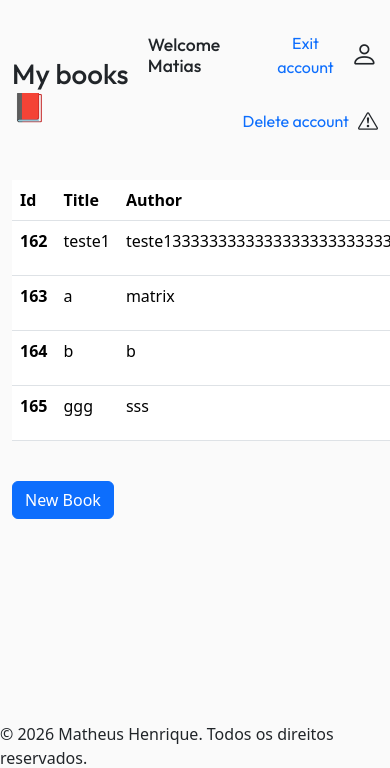
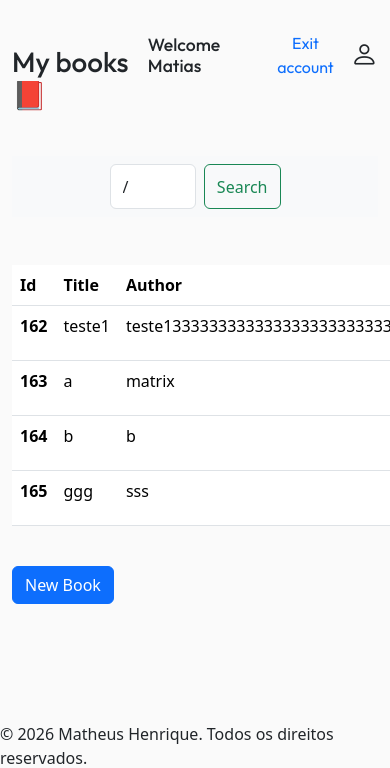
Before and after one commit to MatheusHenriTech/library, a Django app: page /book/mybooks/ in a window 390 px wide; the page is wider, and only the part inside the window is pictured. Shown: the part 58-826 px from the top of that part. Run offline with Django 5.2, Linux system fonts and the light colour scheme; a user stored in the database is signed in; data comes from the database, SQL or seed files in the repository; both versions use the stored data as it was after the commit; some libraries are stand-ins or nearby versions.

Commit message:
adiocionei um input de search usando a classe Q, usada para consultas complexas no banco de dados

```diff
--- a/myapp/templates/myapp/base.html
+++ b/myapp/templates/myapp/base.html
@@ -27,9 +27,11 @@
         <i class="bi bi-list text-white fs-2 ms-3"></i>
         </a>
         <ul class="dropdown-menu">
+           <li><a href="{% url "home" %}" class="dropdown-item">Home</a></li>
             <li><a href="{% url "home" %}" class="dropdown-item">All books</a></li>
             <li><a href="{% url "my_books" %}" class="dropdown-item">My books</a></li>
-            <li><a href="{% url "my_user" %}" class="dropdown-item">My account</a></li>
+            <li><a href="{% url "my_user" %}" class="dropdown-item">My account <i class="bi bi-gear fs-6 ms-1"></i> </a>
+            </li>
         </ul>
     </div>
     <a class="navbar-brand ms-3 fs-4 me-auto" href="{% url "home" %}">Library</a>
--- a/myapp/templates/myapp/create_book.html
+++ b/myapp/templates/myapp/create_book.html
@@ -14,7 +14,6 @@
         <a href="{% url "home" %}" class="btn btn-secondary w-20 mt-3 ms-2">Go Home</a>
     </form>
 
-
 </div>
 
 {% endblock content %}
--- a/myapp/templates/myapp/myaccount.html
+++ b/myapp/templates/myapp/myaccount.html
@@ -14,7 +14,7 @@
 
 </style>
     <div class="container mx-auto">
-        <h1 class="text-center mt-4">User: </h1>
+        <h1 class="text-center mt-4">User: {{ request.user.username|capfirst }}</h1>
         <form method="post" class="col-md-6 mx-auto mt-4">
             {% csrf_token %}
             {{ form|crispy }}
--- a/myapp/templates/myapp/mybooks.html
+++ b/myapp/templates/myapp/mybooks.html
@@ -28,44 +28,29 @@
                     <p class="d-flex align-items-center" style="font-size: 1rem;">
                         <a href="#"
                             class="btn btn-link pe-2 link-underline"
-                            style="text-decoration: none;"
-                            data-bs-toggle="modal"
-                            data-bs-target="#deleteuser">
-
-                                <span>Delete account</span>
+                            style="text-decoration: none;">
                         </a>
-                        <i class="bi bi-exclamation-triangle fs-5"></i>
                     </p>
                 </div>
             </h1>
 
-            <div class="modal fade" id="deleteuser">
-                <div class="modal-dialog">
-                    <div class="modal-content">
-                        <div class="modal-header"> <!-- Cabeçalho -->
-                            <h5 class="modal-title">User: {{ username|capfirst }} </h5>
-                            <button type="button" class="btn-close" data-bs-dismiss="modal"></button>
-                        </div>
 
-                        <div class="modal-body"> <!-- Corpo -->
-                            Are you sure you want to delete permanently your account: <strong>{{ username|capfirst }}</strong>?
-                        </div>
+            <nav class="navbar bg-body-tertiary mt-4">
+                <div class="container-fluid">
+                    <form class="d-flex mx-auto w-50" role="search" method="GET">
+                    <input
+                        class="form-control me-2" style="height: 45px;" type="search" placeholder="Search for a book" aria-label="Search"
+                        name="q"
+                        value=
 
-                    <div class="modal-footer"> <!-- Rodapé -->
-                        <form action="{% url "deleteuser" %}" method="post">
-                            {% csrf_token %}
-                            <button type="submit" class="btn btn-danger">Yes, delete</button>
-                        </form>
+                        />
+                    <button class="btn btn-outline-success" type="submit">Search</button>
+                    </form>
+                </div>
+            </nav>
 
-                        <a href="{% url 'home' %}" class="btn btn-secondary">
-                            Back
-                        </a>
-                        </div>
-                    </div>
-                </div>
-            </div>
 
-            <table class="table mt-4">
+            <table class="table mt-5">
                 <thead>
                     <tr>
                     <th scope="col">Id</th>
--- a/myapp/urls.py
+++ b/myapp/urls.py
@@ -1,5 +1,5 @@
 from django.urls import path
-from .views import edit_book, home, create_book, delete_book, login_user, logout_user, register, delete_user, my_books, my_user
+from .views import edit_book, home, create_book, delete_book, login_user, logout_user, register, delete_user, my_books, my_user, detail_book
 
 urlpatterns = [
     path('', home, name='home'),
@@ -12,5 +12,6 @@
     path('book/deleteuser/', delete_user.as_view(), name="deleteuser"),
     path('book/mybooks/', my_books, name="my_books"),
     path('book/myuser/', my_user.as_view(), name="my_user"),
+    path('book/detailbook/<int:pk>/', detail_book.as_view(), name="detail_book")
 
 ]
--- a/myapp/views.py
+++ b/myapp/views.py
@@ -2,6 +2,7 @@
 from .forms import BookForm
 from .models import Book
 from django.views.generic.edit import UpdateView, CreateView, DeleteView
+from django.views.generic import DetailView
 from django.urls import reverse_lazy
 from django.core.paginator import Paginator
 from django.http import HttpResponse
@@ -14,18 +15,29 @@
 from django import forms
 from django.core.exceptions import ValidationError
 from django.contrib.auth import update_session_auth_hash
+from django.db.models import Q
 
 
 
 @login_required(login_url="/book/login/")
 def home(request):
     """Show a paginated list of books. Login required."""
-    books = Book.objects.all()
+    query = request.GET.get('q', '')
+
+    if query:
+        books = Book.objects.filter(
+            Q(title__icontains=query) |
+            Q(author__icontains=query) |
+            Q(description__icontains=query)
+        )
+    else:
+        books = Book.objects.all()
+    books.order_by('title')
     username = request.user.username
     books_paginator = Paginator(books, 10)
     page_number = request.GET.get("page")
     page_obj = books_paginator.get_page(page_number)
-    return render(request, 'myapp/home.html', {'page_obj': page_obj, 'username': username, 'books': books})
+    return render(request, 'myapp/home.html', {'page_obj': page_obj, 'username': username, 'books': books, 'query': query})
 
 
 class edit_book(LoginRequiredMixin, UpdateView):
@@ -177,7 +189,8 @@
         fields = ["username", "email"]
 
 
-class my_user(UpdateView):
+class my_user(LoginRequiredMixin, UpdateView):
+    login_url = '/book/login/'
     model = User
     template_name = "myapp/myaccount.html"
     success_url = reverse_lazy('home')
@@ -194,3 +207,11 @@
 
     def get_object(self, queryset=None):
         return self.request.user
+
+
+
+class detail_book(LoginRequiredMixin, DetailView):
+    login_url = '/book/login/'
+    model = Book
+    template_name = "myapp/detail_book.html"
+    context_object_name = 'book'
```
Also changed, not shown: myapp/templates/myapp/detail_book.html (added, +27 -0 lines), myapp/templates/myapp/home.html (+20 -2 lines), db.sqlite3.
